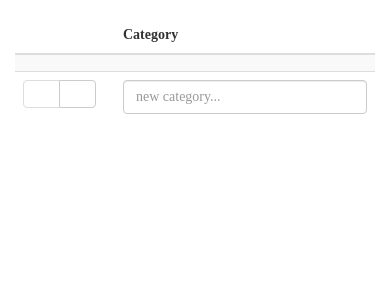
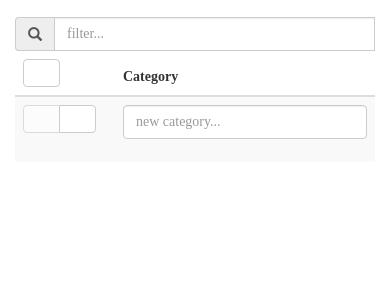
Before and after one commit to stretchhog/stretchhog, a Flask app: template stretchhog-1001/templates/blog/category/list.html in a window 390 px wide. Shown: the part 53-351 px from the top of the page. Run offline with Flask 2, Linux system fonts and the light colour scheme; the template is opened without the code that fills it: most values are stand-ins (such as "Sample title", 1, 10 or a date in 2020); data that the repository does not hold is empty; parts of the project's set-up code (start-up, migrations or seed data) failed here and were passed over; some libraries are stand-ins or nearby versions; some web fonts are replaced.

Commit message:
Added filtering and save on enter

```diff
--- a/stretchhog-1001/static/js/blog/blog.js
+++ b/stretchhog-1001/static/js/blog/blog.js
@@ -16,6 +16,11 @@ var app = angular.module('angularApp', ['ngResource'])
 		};
 		$scope.loading = false;
 		$scope.addMode = true;
+		$scope.filterText = '';
+
+		$scope.clearFilter = function () {
+			$scope.filterText = '';
+		};
 
 		$scope.toggleAddMode = function () {
 			$scope.addMode = !$scope.addMode;
@@ -86,6 +91,25 @@ var app = angular.module('angularApp', ['ngResource'])
 			});
 		};
 
+		$scope.updateOnEnter = function (item, args) {
+			// if key is enter
+			if (args.keyCode == 13) {
+				$scope.updateItem(item);
+				// remove focus
+				args.target.blur();
+			}
+		};
+
+		// In add mode, if user press ENTER, add item
+		$scope.saveOnEnter = function (args) {
+			// if key is enter
+			if (args.keyCode == 13) {
+				$scope.createItem();
+				// remove focus
+				args.target.blur();
+			}
+		};
+
 		$scope.getAllItems();
 	});
 
--- a/stretchhog-1001/templates/blog/category/list.html
+++ b/stretchhog-1001/templates/blog/category/list.html
@@ -2,43 +2,58 @@
 {% block body %}
 <div ng-controller="categoryController">
 
+	<div class="input-group col-md-12 filter">
+    <span class="input-group-addon">
+        <i class="glyphicon glyphicon-search"></i>
+    </span>
+
+		<input class="form-control filter-input" type="text" ng-keydown="filterChanged()" ng-model="filterText"
+		       placeholder="filter...">
+
+    <span class="input-group-addon btn btn-default" ng-click="clearFilter()" ng-hide="filterText.length == 0">
+        <i class="glyphicon glyphicon-remove"></i>
+    </span>
+	</div>
 	<table class="table table-striped table-hover" ng-hide="loading">
 		<thead>
 		<tr>
-			<th width="100px"></th>
+			<th width="100px">
+				<button class="btn btn-default fa fa-plus" ng-click="toggleAddMode()" ng-hide="addMode"></button>
+				<button class="btn btn-default fa fa-minus" ng-click="toggleAddMode()" ng-show="addMode"></button>
+			</th>
 			<th>Category</th>
 		</tr>
 		</thead>
 		<tbody>
-		<tr>
-			<td colspan="2">
-				<button class="btn btn-default fa fa-plus" ng-click="toggleAddMode()" ng-hide="addMode"></button>
-			</td>
-		</tr>
 		<tr ng-show="addMode">
 			<td>
 				<div class="btn-group">
-					<button class="btn btn-default fa fa-save" ng-click="createItem()" ng-disabled="addForm.$invalid"name="Create"></button>
+					<button class="btn btn-default fa fa-save" ng-click="createItem()" ng-disabled="addForm.$invalid"
+					        name="Create"></button>
 					<button class="btn btn-default fa fa-times" ng-click="toggleAddMode()" name="Create"></button>
 				</div>
 			</td>
 			<td>
 				<form name="addForm" class="form-group ">
 					<input class="form-control" name="category" type="text" ng-model="newCategory.category" required
-					       placeholder="new category...">
+					       placeholder="new category..." ng-keydown="saveOnEnter($event)">
 				</form>
 			</td>
 		</tr>
-		<tr ng-repeat="category in categories">
+		<tr ng-repeat="category in categories | filter:filterText">
 			<td>
 				<div class="btn-group" ng-show="category.editMode">
-					<button class="btn btn-default fa fa-save" ng-click="updateItem(category)" ng-disabled="editForm.$invalid"
-					   title="Save"></button>
-					<button class="btn btn-default fa fa-times" ng-click="toggleEditMode(category)" title="Cancel"></button>
+					<button class="btn btn-default fa fa-save" ng-click="updateItem(category)"
+					        ng-disabled="editForm.$invalid"
+					        title="Save"></button>
+					<button class="btn btn-default fa fa-times" ng-click="toggleEditMode(category)"
+					        title="Cancel"></button>
 				</div>
 				<div class="btn-group" ng-show="category.editMode == null || category.editMode == false">
-					<button class="btn btn-default fa fa-edit" ng-click="toggleEditMode(category)" title="Edit"></button>
-					<button class="btn btn-default fa fa-trash" ng-click="deleteItem(category)" title="Delete" data-toggle="modal"></button>
+					<button class="btn btn-default fa fa-edit" ng-click="toggleEditMode(category)"
+					        title="Edit"></button>
+					<button class="btn btn-default fa fa-trash" ng-click="deleteItem(category)" title="Delete"
+					        data-toggle="modal"></button>
 				</div>
 			</td>
 			<td>
@@ -47,7 +62,8 @@
                 </span>
 				<!--Name edit mode-->
 				<form name="editForm">
-					<input ng-model="category.category" ng-show="category.editMode" required class="form-control"/>
+					<input ng-model="category.category" ng-show="category.editMode" required class="form-control"
+					       ng-keydown="updateOnEnter(category, $event)"/>
 				</form>
 			</td>
 		</tr>
```
